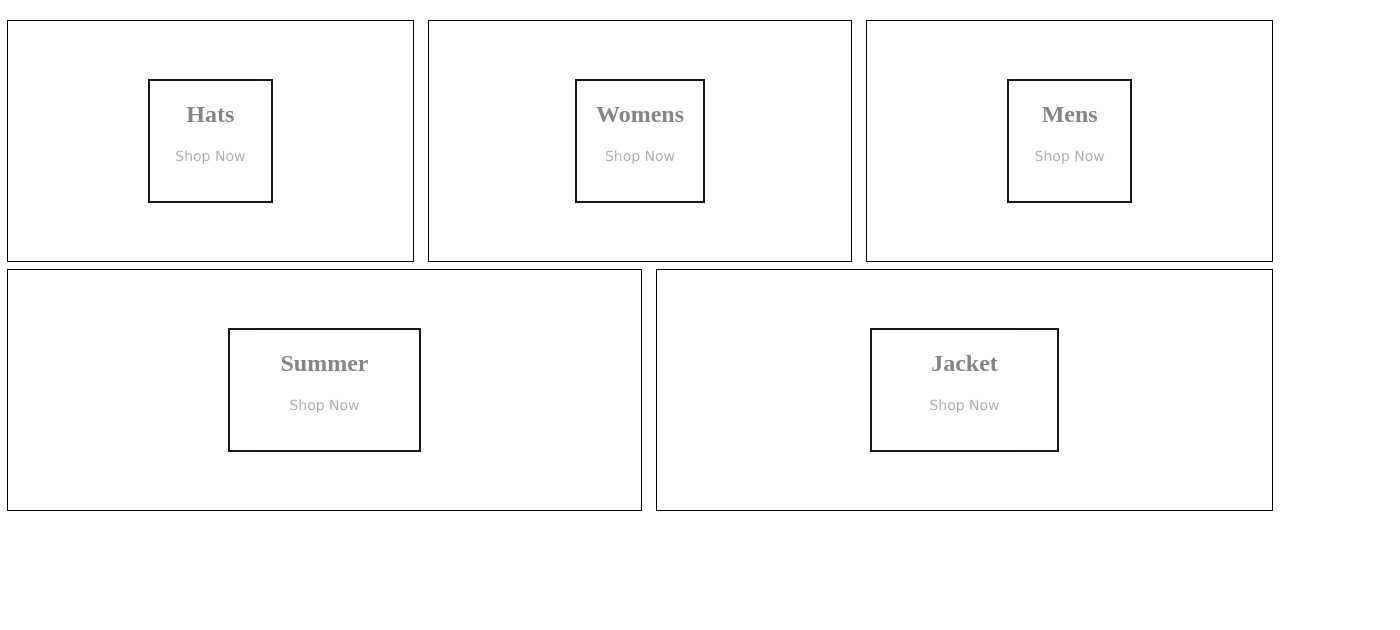
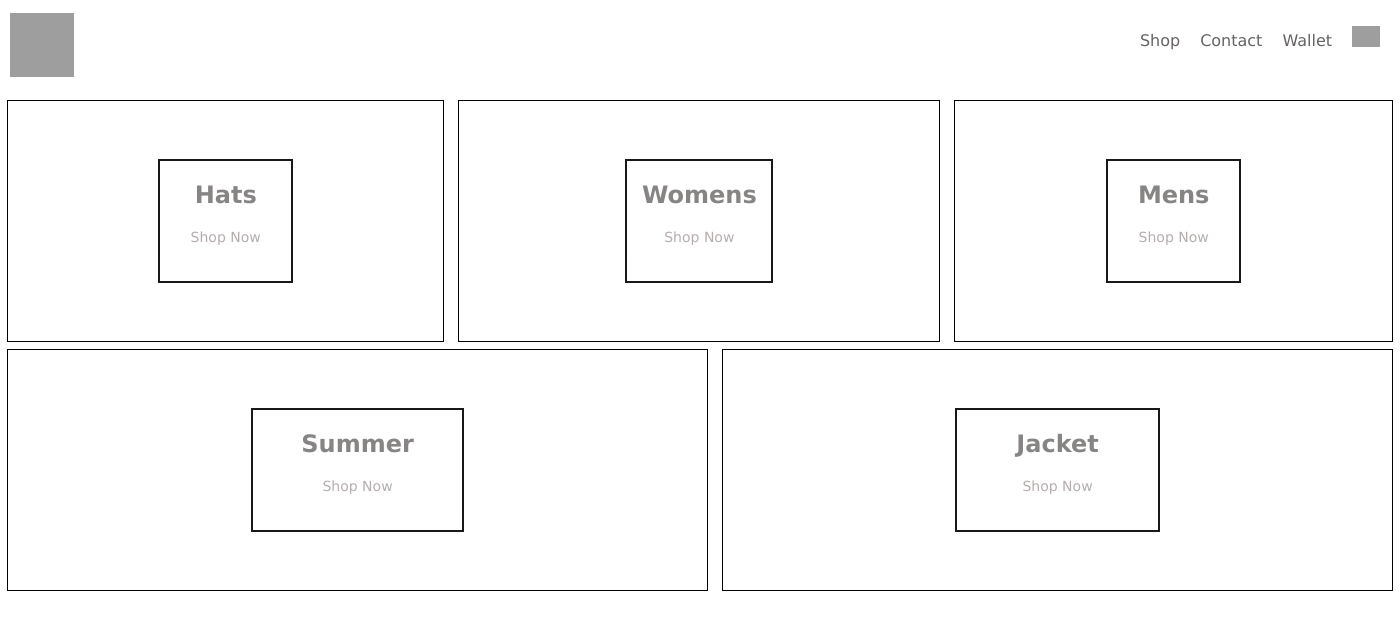
Before and after one commit to Nguoi0dienyeu/clothing_reactjs, a React (Create React App) app: page / in a window 1280 px wide. Shown: the top 630 px of the page, 1400 px wide, since content can reach past the window. Built offline with nearby package versions, Linux system fonts and the light colour scheme; grey boxes are pictures that could not be loaded.

Commit message:
update router-link + customer navigation bar

```diff
--- a/package.json
+++ b/package.json
@@ -9,6 +9,7 @@
     "antd": "^4.21.6",
     "react": "^18.2.0",
     "react-dom": "^18.2.0",
+    "react-router-dom": "6",
     "react-scripts": "5.0.1",
     "sass": "^1.53.0",
     "web-vitals": "^2.1.4"
--- a/src/App.js
+++ b/src/App.js
@@ -1,44 +1,18 @@
-import DirectoryComponent from "./Directory/directory-component";
-import "./Directory/directory-styles.scss";
+import { Route, Routes } from "react-router-dom";
+import Home from "./routes/home/home.component";
+import Navigation from "./routes/navigation/nav.component";
 const App = () => {
-  const categories = [
-    {
-      id: 1,
-      title: "Hats",
-      subtitle: "Shop Now",
-      imgUrl:
-        "https://media.gq.com/photos/61f1b40342209a2de49b86e0/master/pass/012622-winter-jackets-refresh-lead.jpg",
-    },
-    {
-      id: 2,
-      title: "Womens",
-      subtitle: "Shop Now",
-      imgUrl:
-        "https://media.gq.com/photos/61f1b40342209a2de49b86e0/master/pass/012622-winter-jackets-refresh-lead.jpg",
-    },
-    {
-      id: 3,
-      title: "Mens",
-      subtitle: "Shop Now",
-      imgUrl:
-        "https://media.gq.com/photos/61f1b40342209a2de49b86e0/master/pass/012622-winter-jackets-refresh-lead.jpg",
-    },
-    {
-      id: 4,
-      title: "Summer",
-      subtitle: "Shop Now",
-      imgUrl:
-        "https://media.gq.com/photos/61f1b40342209a2de49b86e0/master/pass/012622-winter-jackets-refresh-lead.jpg",
-    },
-    {
-      id: 5,
-      title: "Jacket",
-      subtitle: "Shop Now",
-      imgUrl:
-        "https://media.gq.com/photos/61f1b40342209a2de49b86e0/master/pass/012622-winter-jackets-refresh-lead.jpg",
-    },
-  ];
-  return <DirectoryComponent categories={categories} />;
+  const Shop = () => {
+    return <h2>I am the shop page</h2>;
+  };
+
+  return (
+    <Routes>
+      <Route path="/" element={<Navigation />}>
+        <Route index element={<Home />} />
+        <Route path="shop" element={<Shop />} />
+      </Route>
+    </Routes>
+  );
 };
-
 export default App;
--- a/src/Component/category-item/category-item-component.jsx
+++ b/src/Component/category-item/category-item-component.jsx
@@ -1,17 +1,16 @@
 import "./category-item-styles.scss";
 
 const CategoryItem = ({ category }) => {
-  const { background, title } = category;
+  const { imgUrl, title } = category;
   return (
     <>
       <div className="categori-container">
         <div
           className="categori-background"
           style={{
-            backgroundImage: `url(${background})`,
+            backgroundImage: `url(${imgUrl})`,
           }}
         ></div>
-        {/* <Image preview={false} src={imgUrl ? imgUrl : imgUrl} /> */}
         <div className="categori-body-container">
           <h2>{title}</h2>
           <p>Shop Now</p>
--- a/src/Directory/directory-styles.scss
+++ b/src/Directory/directory-styles.scss
@@ -2,6 +2,6 @@
   display: flex;
   flex-wrap: wrap;
   font-size: 16px;
-  font-family: "Roboto,Verdana,Arial,sans-serif,Geneva";
+  font-family: Verdana, Geneva, Tahoma, sans-serif;
   margin: 20px 0 0 0;
 }
--- a/src/index.css
+++ b/src/index.css
@@ -1,13 +1,16 @@
 body {
   margin: 0;
-  font-family: -apple-system, BlinkMacSystemFont, 'Segoe UI', 'Roboto', 'Oxygen',
-    'Ubuntu', 'Cantarell', 'Fira Sans', 'Droid Sans', 'Helvetica Neue',
+  font-family: -apple-system, BlinkMacSystemFont, "Segoe UI", "Roboto", "Oxygen",
+    "Ubuntu", "Cantarell", "Fira Sans", "Droid Sans", "Helvetica Neue",
     sans-serif;
   -webkit-font-smoothing: antialiased;
   -moz-osx-font-smoothing: grayscale;
+  width: 1400px;
+  height: auto;
+  margin: auto;
 }
 
 code {
-  font-family: source-code-pro, Menlo, Monaco, Consolas, 'Courier New',
+  font-family: source-code-pro, Menlo, Monaco, Consolas, "Courier New",
     monospace;
 }
--- a/src/index.js
+++ b/src/index.js
@@ -2,12 +2,15 @@ import React from "react";
 import ReactDOM from "react-dom/client";
 import "./index.css";
 import App from "./App";
+import { BrowserRouter } from "react-router-dom";
 import reportWebVitals from "./reportWebVitals";
 
 const root = ReactDOM.createRoot(document.getElementById("root"));
 root.render(
   <React.StrictMode>
-    <App />
+    <BrowserRouter>
+      <App />
+    </BrowserRouter>
   </React.StrictMode>
 );
 
--- /dev/null
+++ b/src/routes/home/home.component.jsx
@@ -0,0 +1,52 @@
+import DirectoryComponent from "../../Directory/directory-component";
+import "../../Directory/directory-styles.scss";
+import { Outlet } from "react-router-dom";
+const Home = () => {
+  const categories = [
+    {
+      id: 1,
+      title: "Hats",
+      subtitle: "Shop Now",
+      imgUrl:
+        "https://media.gq.com/photos/61f1b40342209a2de49b86e0/master/pass/012622-winter-jackets-refresh-lead.jpg",
+    },
+    {
+      id: 2,
+      title: "Womens",
+      subtitle: "Shop Now",
+      imgUrl:
+        "https://media.gq.com/photos/61f1b40342209a2de49b86e0/master/pass/012622-winter-jackets-refresh-lead.jpg",
+    },
+    {
+      id: 3,
+      title: "Mens",
+      subtitle: "Shop Now",
+      imgUrl:
+        "https://media.gq.com/photos/61f1b40342209a2de49b86e0/master/pass/012622-winter-jackets-refresh-lead.jpg",
+    },
+    {
+      id: 4,
+      title: "Summer",
+      subtitle: "Shop Now",
+      imgUrl:
+        "https://media.gq.com/photos/61f1b40342209a2de49b86e0/master/pass/012622-winter-jackets-refresh-lead.jpg",
+    },
+    {
+      id: 5,
+      title: "Jacket",
+      subtitle: "Shop Now",
+      imgUrl:
+        "https://media.gq.com/photos/61f1b40342209a2de49b86e0/master/pass/012622-winter-jackets-refresh-lead.jpg",
+    },
+  ];
+
+  return (
+    <div>
+      {/* outlet hien thi route con khi bi de trong route cha */}
+      <Outlet />
+      <DirectoryComponent categories={categories} />
+    </div>
+  );
+};
+
+export default Home;
--- /dev/null
+++ b/src/routes/navigation/nav.component.jsx
@@ -0,0 +1,42 @@
+import { Outlet } from "react-router-dom";
+import { Fragment } from "react";
+import "./nav.styles.scss";
+const Navigation = () => {
+  const shoppingCart = "https://cdn-icons-png.flaticon.com/512/891/891462.png";
+  const homePage = "https://cdn-icons-png.flaticon.com/512/6488/6488535.png";
+  return (
+    <Fragment>
+      <div className="navigation-bar">
+        <div
+          className="logo"
+          style={{
+            backgroundImage: `url(${homePage})`,
+          }}
+        ></div>
+        <div className="navigation-menu">
+          <ul>
+            <li>
+              <a href="1">Shop</a>
+            </li>
+            <li>
+              <a href="1">Contact</a>
+            </li>
+            <li>
+              <a href="1">Wallet</a>
+            </li>
+            <li>
+              <div
+                className="shoping-cart"
+                style={{
+                  backgroundImage: `url(${shoppingCart})`,
+                }}
+              ></div>
+            </li>
+          </ul>
+        </div>
+      </div>
+      <Outlet />
+    </Fragment>
+  );
+};
+export default Navigation;
--- /dev/null
+++ b/src/routes/navigation/nav.styles.scss
@@ -0,0 +1,46 @@
+.navigation-bar {
+  display: flex;
+  justify-content: space-between;
+  align-items: center;
+  padding: 0 10px 0 10px;
+  // logo
+  .logo {
+    width: 64px;
+    height: 64px;
+    background-size: cover;
+    background-repeat: no-repeat;
+    margin-top: 10px;
+    &:hover {
+      cursor: pointer;
+    }
+  }
+  // menu
+  .navigation-menu > ul {
+    display: flex;
+    justify-content: space-between;
+    align-items: center;
+  }
+  .navigation-menu > ul > li {
+    list-style-type: none;
+    display: inline-block;
+    padding: 10px;
+    font-family: Verdana, Geneva, Tahoma, sans-serif;
+    a {
+      text-decoration: none;
+      color: rgb(103, 99, 99);
+    }
+    &:hover a {
+      color: orange;
+      transition: 4s cubic-bezier(0.075, 0.82, 0.165, 1);
+    }
+    .shoping-cart {
+      width: 28px;
+      height: 28px;
+      background-size: contain;
+      background-repeat: no-repeat;
+      &:hover {
+        cursor: pointer;
+      }
+    }
+  }
+}
```
Also changed, not shown: src/image/shopingcart.png (added), 1 other file (tests, documents, lock files or other folders).
